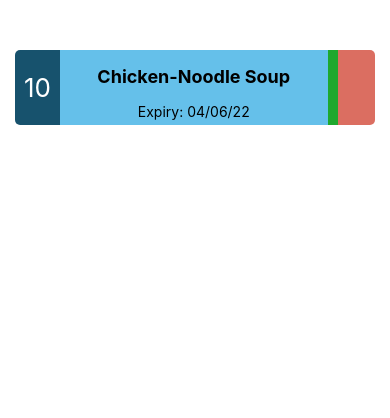
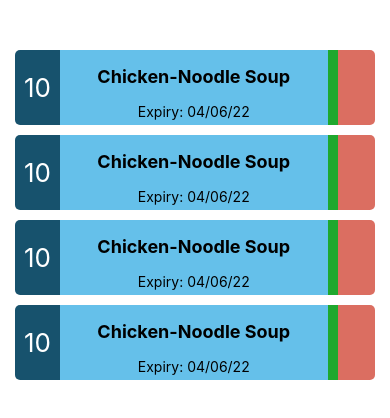
Before and after one commit to ethanloewen/stock-clock, a React Native app in the folder stock-clock/: screen / in a window 390 px wide. Shown: the top 418 px of the page. Built offline with nearby package versions, Linux system fonts and the light colour scheme.

Commit message:
Fix item margins

```diff
--- a/stock-clock/App.js
+++ b/stock-clock/App.js
@@ -6,6 +6,9 @@ export default function App() {
 
   return (
     <View style={styles.container}>
+      <Item itemNameText={'Chicken-Noodle Soup'} expiryText={'04/06/22'}/>
+      <Item itemNameText={'Chicken-Noodle Soup'} expiryText={'04/06/22'}/>
+      <Item itemNameText={'Chicken-Noodle Soup'} expiryText={'04/06/22'}/>
       <Item itemNameText={'Chicken-Noodle Soup'} expiryText={'04/06/22'}/>
     </View>
   );
@@ -18,8 +21,6 @@ const styles = StyleSheet.create({
     alignItems: 'center',
     margin: 0,
     padding: 0,
-    // boxSizing: 'border-box',
-    // borderWidth: 5,
-    // borderColor: 'red',
+    marginTop: 40, // temporary margin
   },
 });
--- a/stock-clock/components/Item.js
+++ b/stock-clock/components/Item.js
@@ -36,7 +36,7 @@ const styles = StyleSheet.create({
     flexDirection: 'row',
     alignItems: 'center',
     justifyContent: 'flex-start',
-    marginTop: 50,
+    marginTop: 10,
     paddingHorizontal: 15,
     // borderColor: 'rgba(158, 150, 150, 1)',
     // borderWidth: 10,
```
